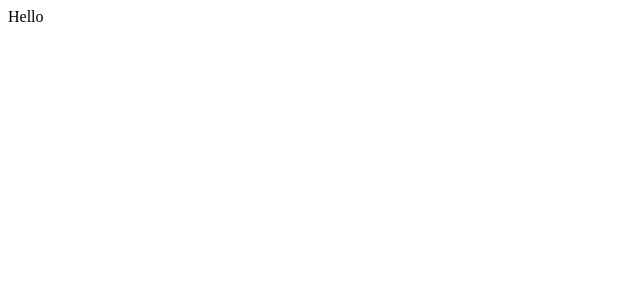
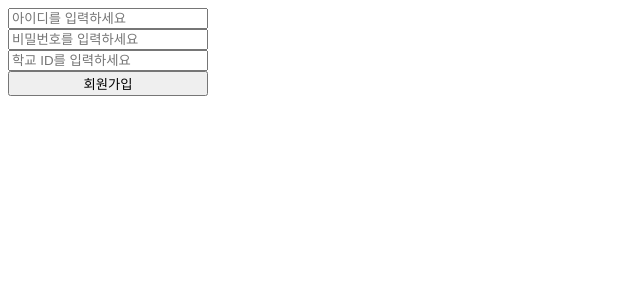
Before and after one commit to Bamdoliro/stupetition, a React (Create React App) app: page / in a window 1280 px wide. Shown: the top 300 px of the page, without its empty margins (0-640 px from the left). Built offline with nearby package versions, Linux system fonts and the light colour scheme.

Commit message:
ADD :: axios 회원가입 연결

```diff
--- a/package.json
+++ b/package.json
@@ -3,12 +3,17 @@
   "version": "0.1.0",
   "private": true,
   "dependencies": {
+    "@tanstack/react-query": "^4.22.0",
     "@testing-library/jest-dom": "^5.16.5",
     "@testing-library/react": "^13.4.0",
     "@testing-library/user-event": "^13.5.0",
+    "@types/styled-components": "^5.1.26",
+    "axios": "^1.2.3",
     "react": "^18.2.0",
     "react-dom": "^18.2.0",
+    "react-query": "^3.39.2",
     "react-scripts": "5.0.1",
+    "styled-components": "^5.3.6",
     "typescript": "^4.9.4",
     "web-vitals": "^2.1.4"
   },
--- a/src/App.tsx
+++ b/src/App.tsx
@@ -1,5 +1,7 @@
-function App() {
-  return <div>Hello</div>;
-}
+import Join from './components/Join';
+
+const App = () => {
+  return <Join />;
+};
 
 export default App;
--- /dev/null
+++ b/src/components/Join/index.tsx
@@ -0,0 +1,48 @@
+import React, { useState } from 'react';
+import axios from 'axios';
+import config from 'config/config.json';
+import * as S from './style';
+
+const Join = () => {
+  const [userData, setUserData] = useState({
+    email: '',
+    password: '',
+    schoolId: '',
+  });
+
+  const onChange = (e: React.ChangeEvent<HTMLInputElement>) => {
+    const { name, value } = e.target;
+    setUserData({ ...userData, [name]: value });
+  };
+
+  const onSubmit = () => {
+    try {
+      const response = axios.post(`${config.BASE_URL}/user/join`, userData);
+    } catch (error) {
+      console.log(error);
+    }
+  };
+
+  return (
+    <S.SignUp onSubmit={onSubmit}>
+      <S.Input
+        onChange={onChange}
+        name="email"
+        placeholder="아이디를 입력하세요"
+      />
+      <S.Input
+        onChange={onChange}
+        name="password"
+        placeholder="비밀번호를 입력하세요"
+      />
+      <S.Input
+        onChange={onChange}
+        name="schoolId"
+        placeholder="학교 ID를 입력하세요"
+      />
+      <S.Button>회원가입</S.Button>
+    </S.SignUp>
+  );
+};
+
+export default Join;
--- /dev/null
+++ b/src/components/Join/style.ts
@@ -0,0 +1,11 @@
+import styled from 'styled-components';
+
+export const SignUp = styled.form`
+  display: flex;
+  flex-direction: column;
+  width: 200px;
+`;
+
+export const Input = styled.input``;
+
+export const Button = styled.button``;
--- /dev/null
+++ b/src/config/config.json
@@ -0,0 +1,3 @@
+{
+    "BASE_URL": "localhost:8080/"
+}
--- a/src/index.tsx
+++ b/src/index.tsx
@@ -1,12 +1,14 @@
-import React from 'react';
 import ReactDOM from 'react-dom/client';
+import { QueryClient, QueryClientProvider } from '@tanstack/react-query';
 import App from './App';
 
+const queryClient = new QueryClient();
 const root = ReactDOM.createRoot(
   document.getElementById('root') as HTMLElement,
 );
+
 root.render(
-  <React.StrictMode>
+  <QueryClientProvider client={queryClient}>
     <App />
-  </React.StrictMode>,
+  </QueryClientProvider>,
 );
--- a/tsconfig.json
+++ b/tsconfig.json
@@ -6,6 +6,7 @@
       "dom.iterable",
       "esnext"
     ],
+    "typeRoots": ["./node_modules/@types", "types"],
     "baseUrl": "./src",
     "allowJs": true,
     "skipLibCheck": true,
@@ -21,7 +22,5 @@
     "noEmit": true,
     "jsx": "react-jsx"
   },
-    "include": [
-      "src"
-    ],
+  "include": ["src","src/App.tsx", "src/index.tsx" ,"custom.d.ts"]
 }
```
Also changed, not shown: .eslintrc.js, 1 other file (tests, documents, lock files or other folders). Lines whose indentation alone changed are shown as unchanged.
